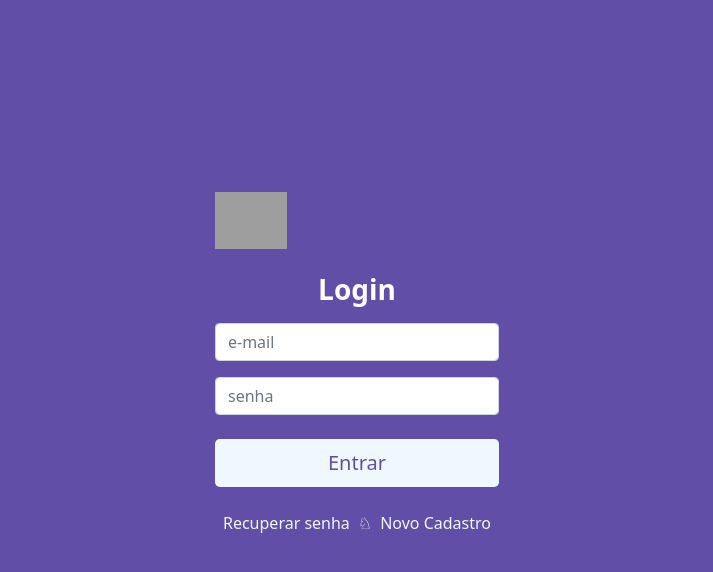
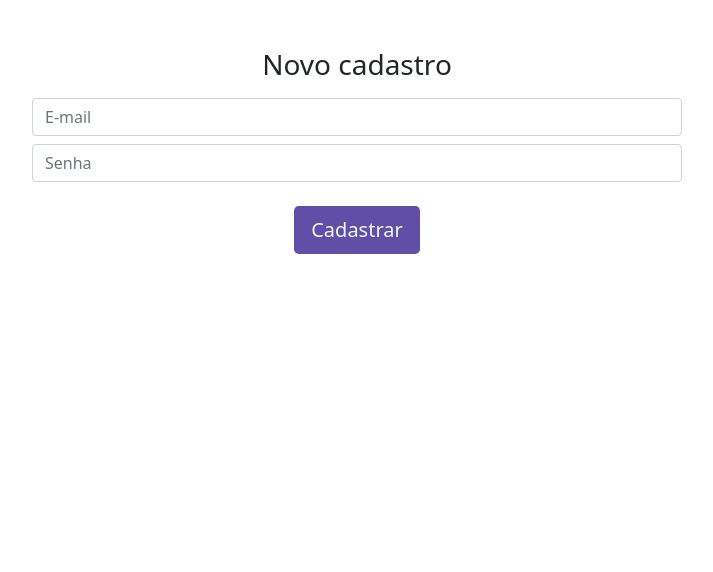
Before and after one commit to FabioSinobre/App_publish_events, a React (Create React App) app in the folder frontend/: page / in a window 1280 px wide. Shown: the top 572 px of the page, without its empty margins (283-996 px from the left). Built offline with nearby package versions, Linux system fonts and the light colour scheme; grey boxes are pictures that could not be loaded.

Commit message:
Cadastro concluido

```diff
--- a/frontend/src/config/firebase.js
+++ b/frontend/src/config/firebase.js
@@ -5,6 +5,7 @@
 
 
 const firebaseConfig = {
+
     apiKey: "AIzaSyB2WbvImAySW9FlmZF9V-WD76rVlB6Afz8",
     authDomain: "eventos-ba2e6.firebaseapp.com",
     databaseURL: "https://eventos-ba2e6-default-rtdb.firebaseio.com",
--- a/frontend/src/index.js
+++ b/frontend/src/index.js
@@ -1,6 +1,6 @@
 import React from 'react';
 import ReactDOM from 'react-dom';
-import App from '../src/view/Login/';
+import App from '../src/view/usuarioNovo';
 
 ReactDOM.render(
   <React.StrictMode>
--- /dev/null
+++ b/frontend/src/view/usuarioNovo/index.js
@@ -0,0 +1,69 @@
+import React, { useState } from 'react';
+import firebase from '../../config/firebase';
+import 'firebase/compat/app';
+import 'firebase/compat/auth';
+import './usuarioNovo.css';
+
+function NovoUsuario() {
+    const [email, setEmail] = useState();
+    const [senha, setSenha] = useState();
+    const [msgTipo, setMsgTipo] = useState();
+    const [msg, setMsg] = useState();
+    const [carregando, setCarregando] = useState();
+
+    function Cadastrar() {
+
+        setCarregando(1);
+        setMsgTipo(null);
+
+        if (!email || !senha) {
+            setMsgTipo('erro')
+            setMsg('Você precisa informar o e-mail e a senha para se cadastrar!')
+            return;
+        }
+
+        firebase.auth().createUserWithEmailAndPassword(email, senha).then(resultado => {
+            setCarregando(0);
+            setMsgTipo('sucesso')
+        }).catch(erro => {
+            setCarregando(0);
+            setMsgTipo('erro')
+            switch (erro.message) {
+                case 'Password should be at least 6 characters':
+                    setMsg('A senha deve ter pelo menos 6 caracteres!');
+                    break;
+                case 'The email address is already in use by another account.':
+                    setMsg('Este email já está sendo utilizado por outro usuário!');
+                    break;
+                case 'The email address is badly formatted.':
+                    setMsg('O formato do seu email é inválido!');
+                    break;
+                default:
+                    setMsg('Não foi possível cadastrar. Tente novamente mais tarde!');
+                    break;
+            }
+        })
+    }
+
+    return (
+        <div className="form-cadastro">
+            <form className="text-center form-login mx-auto mt-5">
+                <h1 className="h3 mb-3 text-black font-weight-bold">Novo cadastro</h1>
+                <input onChange={(e) => setEmail(e.target.value)} type="email" className="form-control my-2" placeholder="E-mail" />
+                <input onChange={(e) => setSenha(e.target.value)} type="password" className="form-control my-2" placeholder="Senha" />
+                {
+                    carregando ? <div class="spinner-border text-primary" role="status">
+                        <span class="visually-hidden">Loading...</span>
+                    </div>
+                        : <button onClick={Cadastrar} type="button" className="btn btn-lg btn-block mt-3 mb-5 btn-cadastro">Cadastrar</button>
+                }
+                <div className="text-black text-center my-3">
+                    {msgTipo === 'sucesso' && <span><strong>Wow!</strong> usuário cadastrado com sucesso! &#128526; </span>}
+                    {msgTipo === 'erro' && <span><strong>Ops!</strong> {msg} &#128546;</span>}
+                </div>
+            </form>
+        </div>
+    );
+}
+
+export default NovoUsuario;
--- /dev/null
+++ b/frontend/src/view/usuarioNovo/usuarioNovo.css
@@ -0,0 +1,11 @@
+.form-login{
+    max-width: 650px;
+}
+.btn-cadastro{
+    background-color: #614EA6;
+    color: aliceblue;
+}
+.btn-cadastro:hover{
+    background-color: #F21667;
+    color: aliceblue;
+}
```
Also changed, not shown: 1 other file (tests, documents, lock files or other folders).
